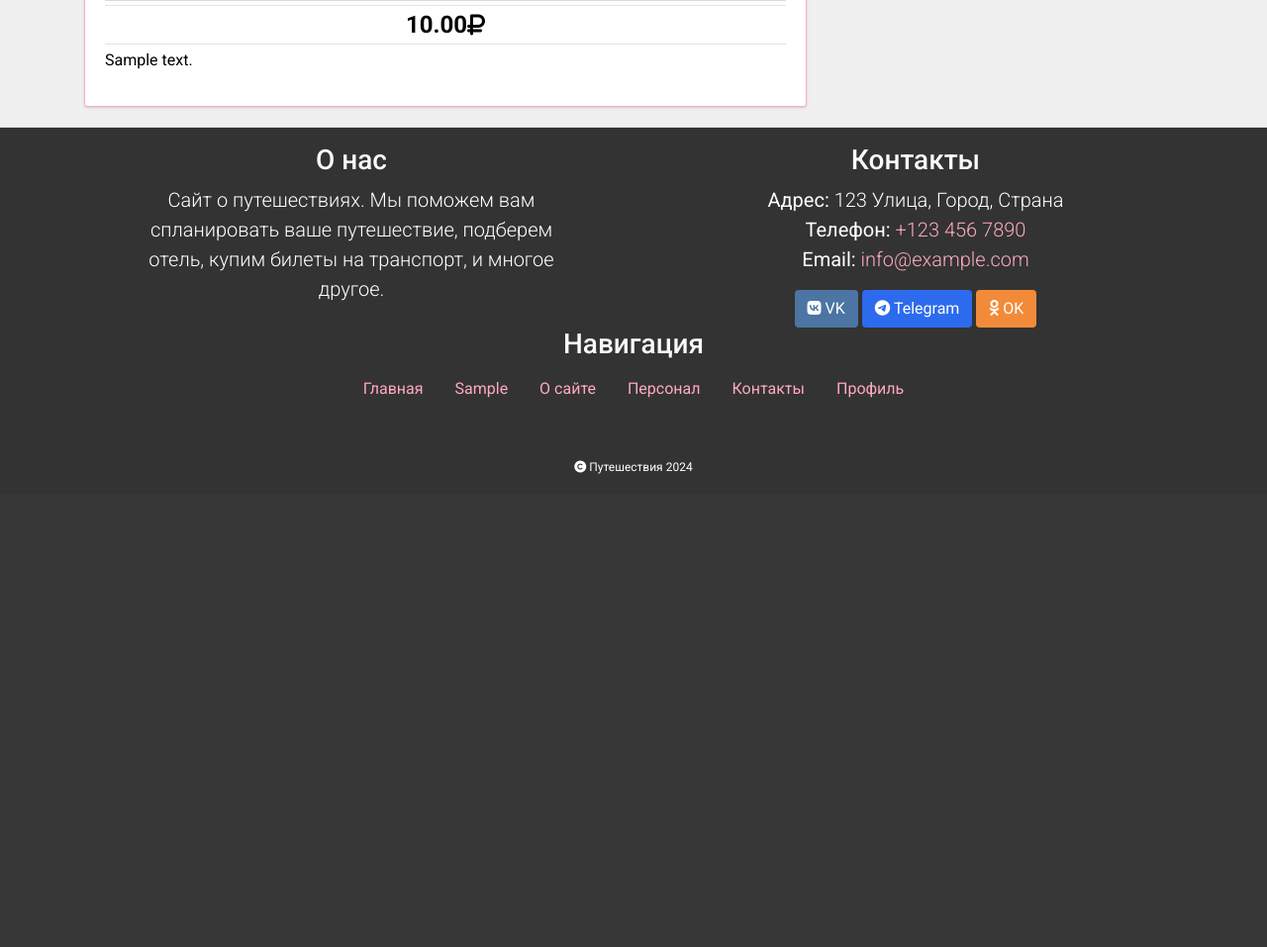
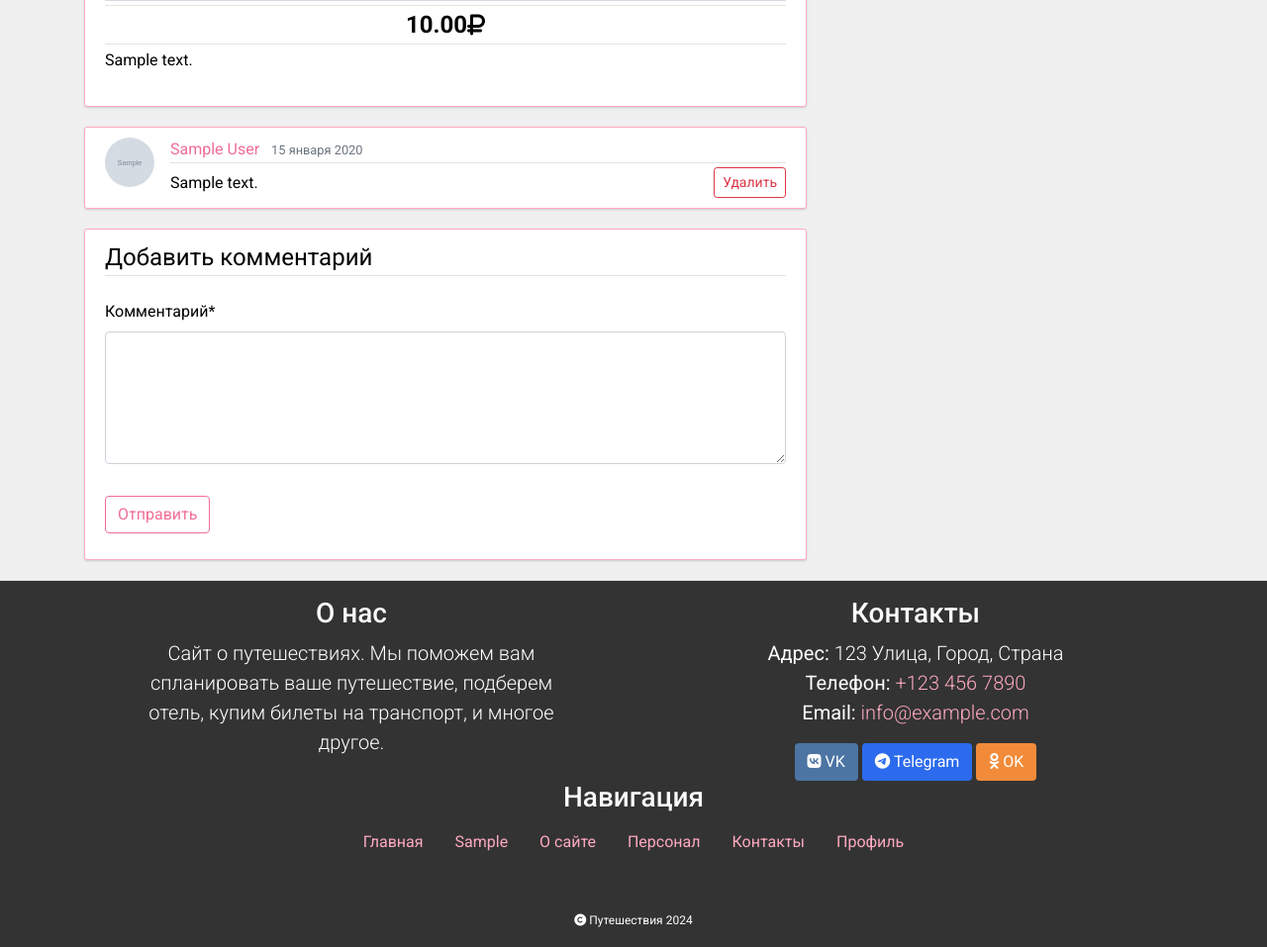
Before and after one commit to DanielShultz/Python-CMS, a Django app: page /post/1 in a window 1280 px wide. Shown: the part 682-1639 px from the top of the page at 99% size. Before the commit the page ends 1181 px from the top, so only its background shows below. Run offline with Django 3.2, Linux system fonts and the light colour scheme; the first user in the database is signed in; tables that the repository leaves empty hold one stand-in row (Sample ...); some libraries are stand-ins or nearby versions.

Commit message:
comments

```diff
--- /dev/null
+++ b/blog/forms.py
@@ -0,0 +1,9 @@
+from django import forms
+from .models import Comment
+
+class CommentForm(forms.ModelForm):
+    class Meta:
+        model = Comment
+        fields = ['content']
+        labels = {'content': 'Комментарий'}
+        widgets = {'content': forms.Textarea(attrs={'class': 'form-control', 'rows': 5})}
--- a/blog/models.py
+++ b/blog/models.py
@@ -42,3 +42,15 @@ class Type(models.Model):
         if not self.plural:
             self.plural = self.name
         super().save(*args, **kwargs)
+
+class Comment(models.Model):
+    post = models.ForeignKey(Post, on_delete=models.CASCADE)
+    author = models.ForeignKey(User, on_delete=models.CASCADE)
+    content = models.TextField()
+    date_posted = models.DateTimeField(default=timezone.now)
+
+    class Meta:
+        ordering = ['date_posted']
+
+    def __str__(self):
+        return self.content
--- a/blog/templates/blog/post.html
+++ b/blog/templates/blog/post.html
@@ -1,15 +1,23 @@
 {% extends "blog/components/base.html" %}
+{% load crispy_forms_tags %}
 {% block content %}
 
 <article class="media content-section">
+    <!-- Информация о посте -->
     <div class="media-body">
         <div class="article-metadata">
-            <a class="mr-2" href="{{ post.author.profile.get_absolute_url }}">{{ post.author.first_name }} {{ post.author.last_name }}</a>
+            <!-- Автор и дата -->
+            <a class="mr-2" href="{{ post.author.profile.get_absolute_url }}">
+                {{ post.author.first_name }}
+                {{ post.author.last_name }}
+            </a>
             <small class="text-muted">{{ post.date_posted|localize }}</small>
         </div>
 
+        <!-- Заголовок -->
         <h2 class="article-title">{{ post.title }}</h2>
 
+        <!-- Рейтинг -->
         {% if post.rating %}
         <div class="article-rating d-flex justify-content-center">
             {% for i in 10|get_range %}
@@ -18,16 +26,20 @@
         </div>
         {% endif %}
 
+        <!-- Изображение -->
         {% if post.image %}
         <img class="article-image" src="{{ post.image.url }}" alt="{{ post.title }}" />
         {% endif %}
 
+        <!-- Цена -->
         {% if post.price %}
         <p class="article-price">{{ post.price }} <i class="fas fa-ruble-sign"></i></p>
         {% endif %}
 
+        <!-- Содержимое -->
         <p class="article-content">{{ post.content }}</p>
 
+        <!-- Навигация -->
         <nav class="d-flex justify-content-between mt-4">
             {% if post.prev_post or post.next_post %}
             {% if post.prev_post %}
@@ -45,4 +57,46 @@
     </div>
 </article>
 
+<!-- Комментарии -->
+{% if comments %}
+{% for comment in comments %}
+<div class="media content-section" id="comment-{{ comment.pk }}">
+    <img class="d-flex mr-3 rounded-circle" src="{{ comment.author.profile.image.url }}" alt="" width="50" height="50">
+    <div class="media-body">
+        <div class="article-metadata">
+            <a class="mr-2" href="{{ comment.author.profile.get_absolute_url }}">
+                {{ comment.author.first_name }}
+                {{ comment.author.last_name }}
+            </a>
+            <small class="text-muted">{{ comment.date_posted|localize }}</small>
+        </div>
+        <div class="d-flex justify-content-between align-items-center">
+            <p class="article-content mb-0">{{ comment.content }}</p>
+            {% if user == comment.author %}
+            <a class="btn btn-outline-danger btn-sm" href="{% url 'delete-comment' post.pk comment.pk %}">
+                Удалить
+            </a>
+            {% endif %}
+        </div>
+    </div>
+</div>
+{% endfor %}
+{% endif %}
+
+<!-- Форма комментирования -->
+{% if user.is_authenticated %}
+<div class="content-section">
+    <form method="POST" action="{% url 'blog-post' post.pk %}">
+        {% csrf_token %}
+        <fieldset class="form-group">
+            <legend class="border-bottom mb-4">Добавить комментарий</legend>
+            {{ comment_form|crispy }}
+        </fieldset>
+        <div class="form-group">
+            <button class="btn btn-outline-site" type="submit">Отправить</button>
+        </div>
+    </form>
+</div>
+{% endif %}
+
 {% endblock content %}
--- a/blog/urls.py
+++ b/blog/urls.py
@@ -6,5 +6,6 @@ urlpatterns = [
     path('posts/', views.posts, name='blog-posts'),
     path('about/', views.about, name='blog-about'),
     path('post/<int:post_id>', views.post, name='blog-post'),
+    path('post/<int:post_id>/comment/<int:comment_id>/delete', views.delete_comment, name='delete-comment'),
     path('contact/', views.contact, name='blog-contact'),
 ]
--- a/blog/views.py
+++ b/blog/views.py
@@ -1,21 +1,20 @@
-from django.shortcuts import render
-from .models import Post, Type
-from . import functions
-from .constants import Constants
+from django.shortcuts import render, redirect
+from django.contrib import messages
+from . import models, functions, constants, forms
 
 def get_common_context():
     return {
-        'types': Type.objects.all(),
-        'title': Constants.SITE_NAME,
-        'logo': Constants.SITE_LOGO,
-        'description': Constants.SITE_DESCRIPTION,
+        'types': models.Type.objects.all(),
+        'title': constants.Constants.SITE_NAME,
+        'logo': constants.Constants.SITE_LOGO,
+        'description': constants.Constants.SITE_DESCRIPTION,
         'flags': {'ru': 'Russia', 'en': 'United-Kingdom', 'fr': 'France', 'de': 'Germany', 'es': 'Spain', 'it': 'Italy', 'pt': 'Portugal', 'iw': 'Israel'},
         'disable_sidebar': False
     }
 
 def get_posts_context():
     context = get_common_context()
-    context['posts'] = Post.objects.all()
+    context['posts'] = models.Post.objects.all()
     return context
 
 def home(request):
@@ -33,14 +32,45 @@ def contact(request):
 
 def posts(request):
     context = get_common_context()
+    context['posts'] = models.Post.objects.all()
     post_type = request.GET.get('type')
     if post_type:
-        context['posts'] = Post.objects.filter(type__id=post_type)
-    else:
-        context['posts'] = Post.objects.all()
+        context['posts'] = context['posts'].filter(type__id=post_type)
     return render(request, 'blog/posts.html', context)
 
 def post(request, post_id):
     context = get_common_context()
-    context['post'] = Post.objects.get(id=post_id)
+    try:
+        context['post'] = models.Post.objects.get(id=post_id)
+    except models.Post.DoesNotExist:
+        messages.error(request, 'Такой пост не существует')
+        return redirect('blog:home')
+
+    context['comments'] = models.Comment.objects.filter(post=context['post'])
+    if request.method == 'POST':
+        comment_form = forms.CommentForm(request.POST)
+        if comment_form.is_valid():
+            comment = comment_form.save(commit=False)
+            comment.post = context['post']
+            comment.author = request.user
+            comment.save()
+            messages.success(request, 'Комментарий добавлен!')
+            return redirect('blog-post', post_id=post_id)
+    else:
+        comment_form = forms.CommentForm()
+    context['comment_form'] = comment_form
     return render(request, 'blog/post.html', context)
+
+def delete_comment(request, post_id, comment_id):
+    try:
+        comment = models.Comment.objects.get(id=comment_id)
+        if comment.author == request.user:
+            comment.delete()
+            messages.success(request, 'Комментарий удален!')
+            return redirect('blog-post', post_id=post_id)
+        else:
+            messages.error(request, 'Вы не можете удалить этот комментарий.')
+            return redirect('blog-post', post_id=post_id)
+    except models.Comment.DoesNotExist:
+        messages.error(request, 'Такого комментария не существует.')
+        return redirect('blog-post', post_id=post_id)
--- a/users/views.py
+++ b/users/views.py
@@ -1,12 +1,12 @@
 from django.shortcuts import render, redirect
 from django.contrib import messages
 from django.contrib.auth.decorators import login_required
+from django.contrib.auth import login as auth_login, authenticate, logout as auth_logout
 from . import forms
 from blog.constants import Constants
-from django.contrib.auth import login as auth_login, authenticate, logout as auth_logout
 from blog.views import get_common_context
 from .models import Profile
-from blog.models import Post
+from blog.models import Post, Type
 from django.contrib.auth.models import User
 
 def login(request):
```
Also changed, not shown: blog/admin.py (+4 -3 lines), users/templates/users/profile.html (+38 -9 lines), blog/static/blog/systemModified.css (line endings or trailing spaces).
